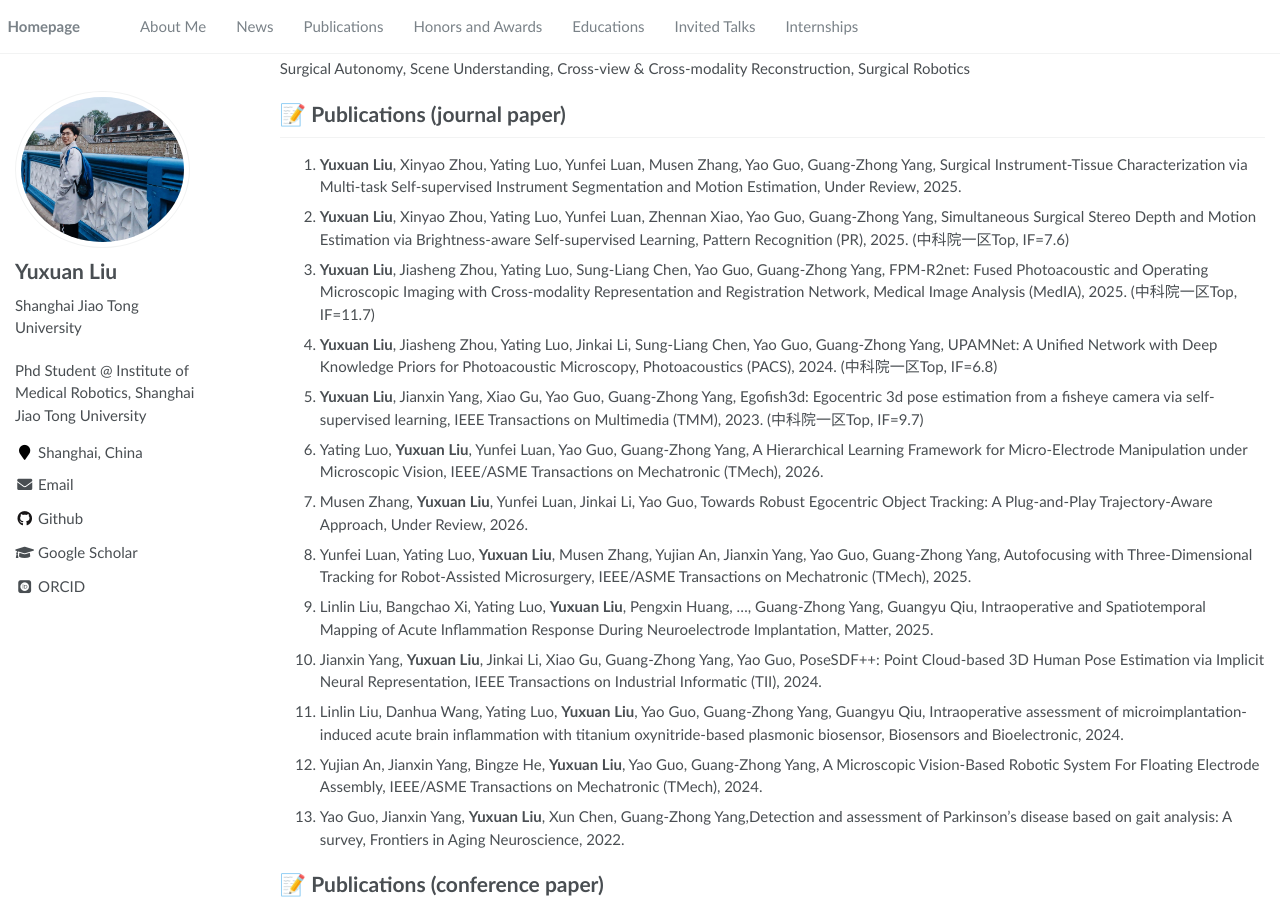
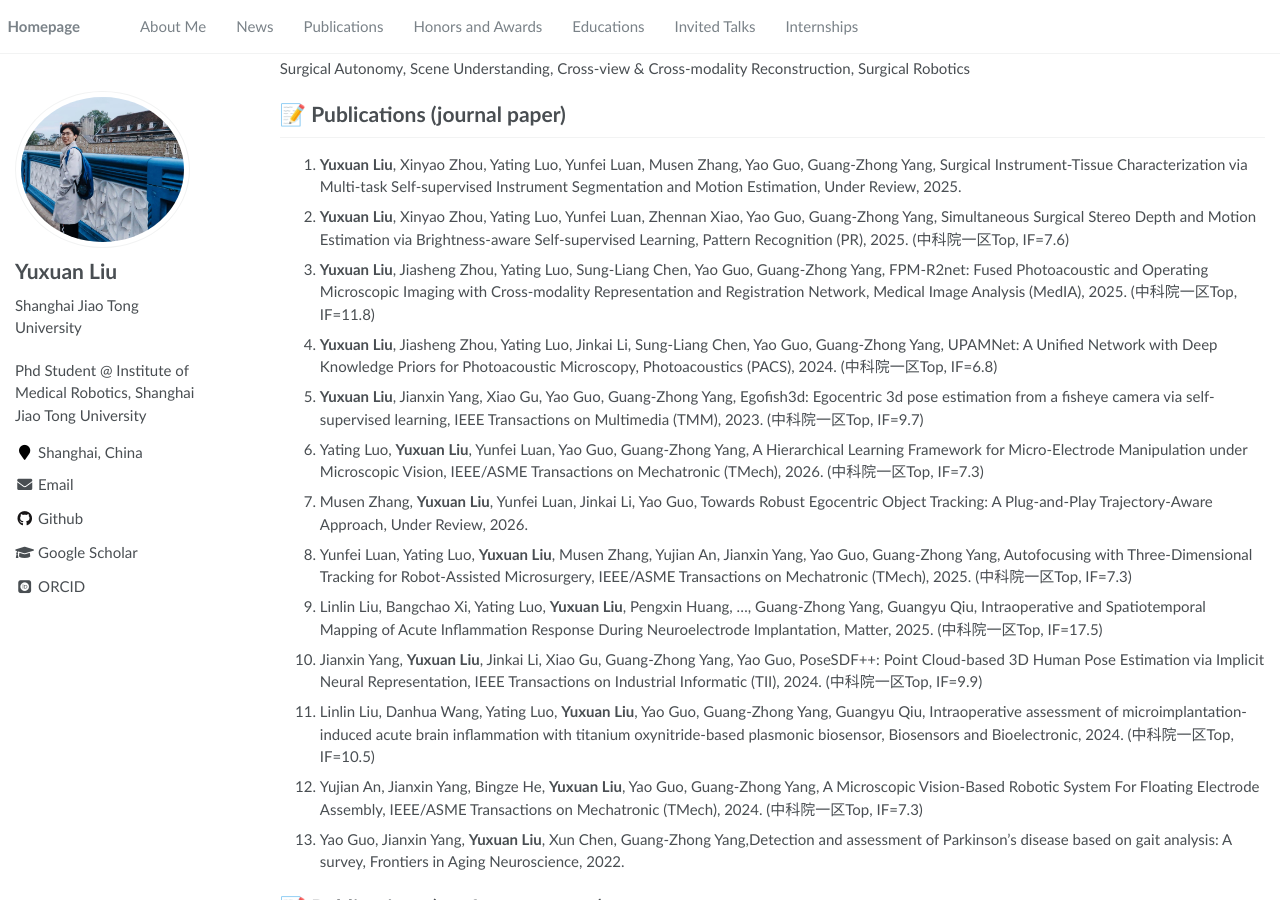
Before and after one commit to Lrnyux/Lrnyux.github.io, a Jekyll site: the page built from _pages/about.md, in a window 1280 px wide and 900 px high, scrolled down 305 px. Built offline with Jekyll 4.4.1, drawn with Linux system fonts in a browser that asks for light colours; some web fonts are replaced.

Commit message:
Update about.md

```diff
--- a/_pages/about.md
+++ b/_pages/about.md
@@ -34,17 +34,17 @@
 1. **Yuxuan Liu**, Xinyao Zhou, Yating Luo, Yunfei Luan, Musen Zhang, Yao Guo, Guang-Zhong Yang, Surgical Instrument-Tissue Characterization via Multi-task Self-supervised Instrument Segmentation and Motion Estimation, Under Review, 2025.
 1. **Yuxuan Liu**, Xinyao Zhou, Yating Luo, Yunfei Luan, Zhennan Xiao, Yao Guo, Guang-Zhong Yang, Simultaneous Surgical Stereo Depth and Motion Estimation
 via Brightness-aware Self-supervised Learning, Pattern Recognition (PR), 2025. (中科院一区Top, IF=7.6)
-1. **Yuxuan Liu**, Jiasheng Zhou, Yating Luo, Sung-Liang Chen, Yao Guo, Guang-Zhong Yang, FPM-R2net: Fused Photoacoustic and Operating Microscopic Imaging with Cross-modality Representation and Registration Network, Medical Image Analysis (MedIA), 2025. (中科院一区Top, IF=11.7)
+1. **Yuxuan Liu**, Jiasheng Zhou, Yating Luo, Sung-Liang Chen, Yao Guo, Guang-Zhong Yang, FPM-R2net: Fused Photoacoustic and Operating Microscopic Imaging with Cross-modality Representation and Registration Network, Medical Image Analysis (MedIA), 2025. (中科院一区Top, IF=11.8)
 1. **Yuxuan Liu**, Jiasheng Zhou, Yating Luo, Jinkai Li, Sung-Liang Chen, Yao Guo, Guang-Zhong Yang, UPAMNet: A Unified Network with Deep Knowledge Priors for Photoacoustic Microscopy, Photoacoustics (PACS), 2024. (中科院一区Top, IF=6.8)
 1. **Yuxuan Liu**, Jianxin Yang, Xiao Gu, Yao Guo, Guang-Zhong Yang, Egofish3d: Egocentric 3d pose estimation from a fisheye camera via self-supervised learning, IEEE Transactions on Multimedia (TMM), 2023. (中科院一区Top, IF=9.7)
-1. Yating Luo, **Yuxuan Liu**, Yunfei Luan, Yao Guo, Guang-Zhong Yang, A Hierarchical Learning Framework for Micro-Electrode Manipulation under Microscopic Vision, IEEE/ASME Transactions on Mechatronic (TMech), 2026.
+1. Yating Luo, **Yuxuan Liu**, Yunfei Luan, Yao Guo, Guang-Zhong Yang, A Hierarchical Learning Framework for Micro-Electrode Manipulation under Microscopic Vision, IEEE/ASME Transactions on Mechatronic (TMech), 2026.  (中科院一区Top, IF=7.3)
 1. Musen Zhang, **Yuxuan Liu**, Yunfei Luan, Jinkai Li, Yao Guo, Towards Robust Egocentric Object Tracking: A Plug-and-Play Trajectory-Aware Approach, Under Review, 2026.
-1. Yunfei Luan, Yating Luo, **Yuxuan Liu**, Musen Zhang, Yujian An, Jianxin Yang, Yao Guo, Guang-Zhong Yang, Autofocusing with Three-Dimensional Tracking for Robot-Assisted Microsurgery, IEEE/ASME Transactions on Mechatronic (TMech), 2025.
-1. Linlin Liu, Bangchao Xi, Yating Luo, **Yuxuan Liu**, Pengxin Huang, ..., Guang-Zhong Yang, Guangyu Qiu, Intraoperative and Spatiotemporal Mapping of Acute Inflammation Response During Neuroelectrode Implantation, Matter, 2025.
+1. Yunfei Luan, Yating Luo, **Yuxuan Liu**, Musen Zhang, Yujian An, Jianxin Yang, Yao Guo, Guang-Zhong Yang, Autofocusing with Three-Dimensional Tracking for Robot-Assisted Microsurgery, IEEE/ASME Transactions on Mechatronic (TMech), 2025. (中科院一区Top, IF=7.3)
+1. Linlin Liu, Bangchao Xi, Yating Luo, **Yuxuan Liu**, Pengxin Huang, ..., Guang-Zhong Yang, Guangyu Qiu, Intraoperative and Spatiotemporal Mapping of Acute Inflammation Response During Neuroelectrode Implantation, Matter, 2025. (中科院一区Top, IF=17.5)
 1. Jianxin Yang, **Yuxuan Liu**, Jinkai Li, Xiao Gu, Guang-Zhong Yang, Yao Guo, PoseSDF++: Point Cloud-based 3D Human Pose Estimation via Implicit Neural
-Representation, IEEE Transactions on Industrial Informatic (TII), 2024.
-1. Linlin Liu, Danhua Wang, Yating Luo, **Yuxuan Liu**, Yao Guo, Guang-Zhong Yang, Guangyu Qiu, Intraoperative assessment of microimplantation-induced acute brain inflammation with titanium oxynitride-based plasmonic biosensor, Biosensors and Bioelectronic, 2024.
-1. Yujian An, Jianxin Yang, Bingze He, **Yuxuan Liu**, Yao Guo, Guang-Zhong Yang, A Microscopic Vision-Based Robotic System For Floating Electrode Assembly, IEEE/ASME Transactions on Mechatronic (TMech), 2024.
+Representation, IEEE Transactions on Industrial Informatic (TII), 2024. (中科院一区Top, IF=9.9)
+1. Linlin Liu, Danhua Wang, Yating Luo, **Yuxuan Liu**, Yao Guo, Guang-Zhong Yang, Guangyu Qiu, Intraoperative assessment of microimplantation-induced acute brain inflammation with titanium oxynitride-based plasmonic biosensor, Biosensors and Bioelectronic, 2024. (中科院一区Top, IF=10.5)
+1. Yujian An, Jianxin Yang, Bingze He, **Yuxuan Liu**, Yao Guo, Guang-Zhong Yang, A Microscopic Vision-Based Robotic System For Floating Electrode Assembly, IEEE/ASME Transactions on Mechatronic (TMech), 2024. (中科院一区Top, IF=7.3)
 1. Yao Guo, Jianxin Yang, **Yuxuan Liu**, Xun Chen, Guang-Zhong Yang,Detection and assessment of Parkinson’s disease based on gait analysis: A survey, Frontiers in Aging Neuroscience, 2022.
 
 # 📝 Publications (conference paper)
```
